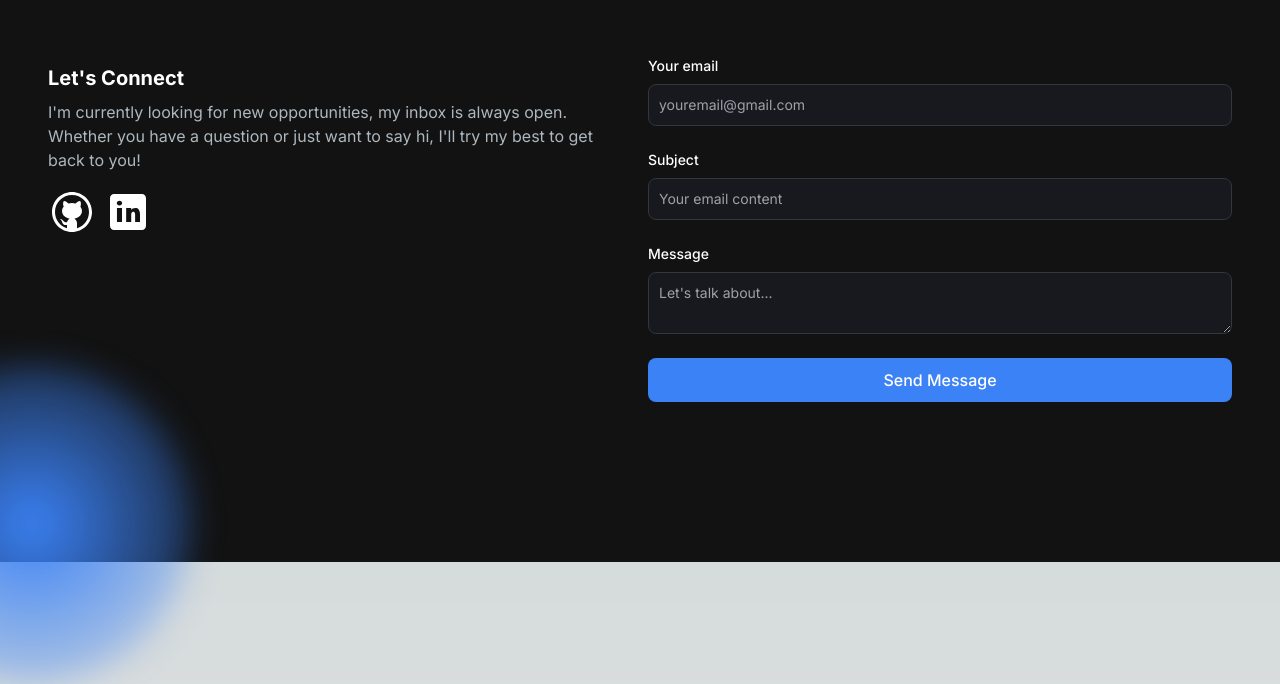
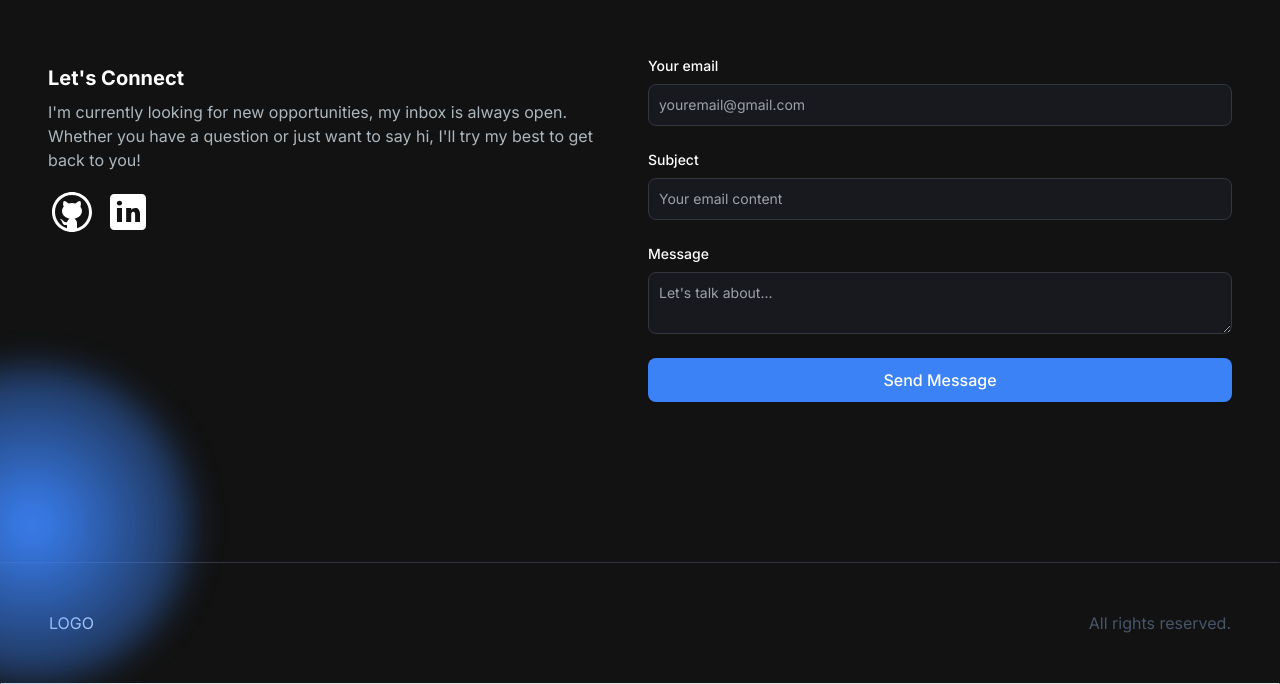
Before and after one commit to andreprovensi/portfolio_website, a Next.js app: page / in a window 1280 px wide. Shown: the part 2305-2989 px from the top of the page. Built offline with nearby package versions, Linux system fonts and the light colour scheme.

Commit message:
added footer

```diff
--- /dev/null
+++ b/src/app/components/Footer.jsx
@@ -0,0 +1,18 @@
+import React from 'react'
+
+function Footer() {
+  return (
+    <footer className='footer border border-t-[#33353F] border-l-transparent border-r-transparent text-white'>
+        <div className='container p-12 flex justify-between'>
+            <span>
+                LOGO
+            </span>
+            <p className='text-slate-600'>
+                All rights reserved.
+            </p>
+        </div>
+    </footer>
+  )
+}
+
+export default Footer
--- a/src/app/page.js
+++ b/src/app/page.js
@@ -4,7 +4,7 @@
 import AboutSection from './components/AboutSection';
 import ProjectsSection from './components/ProjectsSection';
 import EmailSection from './components/EmailSection';
-
+import Footer from './components/Footer';
 export default function Home() {
   return (
     <main className="flex min-h-screen flex-col bg-[#121212]">
@@ -15,6 +15,7 @@
         <ProjectsSection />
         <EmailSection/>
       </div>
+        <Footer />
     </main>
   )
 }
```
